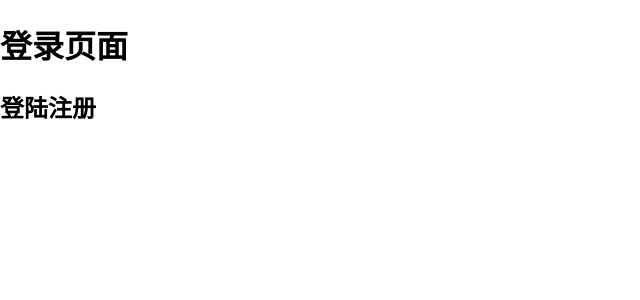
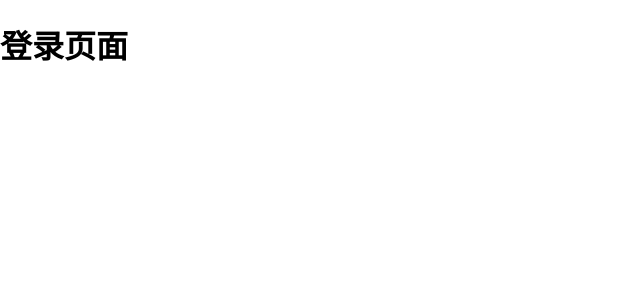
Before and after one commit to HotcocoaCanary/Pre-Qin-Virtuous-Lady-Step, a Vue app in the folder front-end/: page /login in a window 1280 px wide. Shown: the top 300 px of the page, without its empty margins (0-640 px from the left). Built offline with nearby package versions, Linux system fonts and the light colour scheme.

Commit message:
https://obanyano.pingcode.com/pjm/items/663c96235aa257ee91423f4e? #XQS-1 登录注册Story

```diff
--- a/front-end/src/views/Login.vue
+++ b/front-end/src/views/Login.vue
@@ -4,7 +4,6 @@
 
 <template>
   <h1>登录页面</h1>
-  <h2>登陆注册</h2>
 </template>
 
 <style scoped>
```
